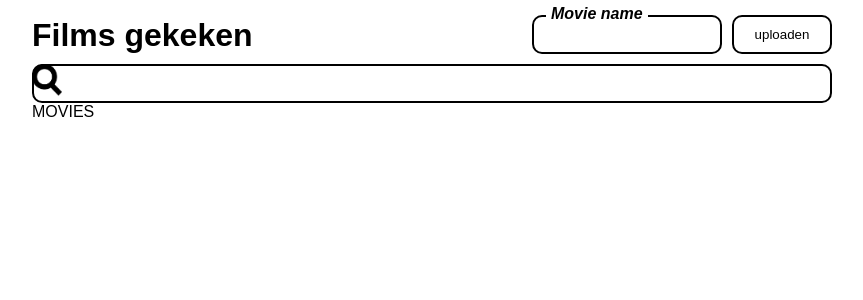
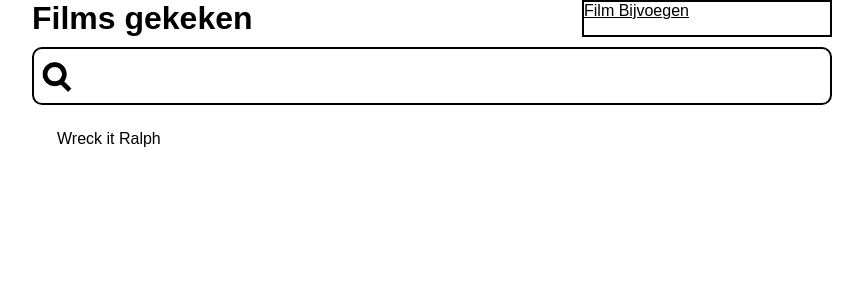
Before and after one commit to Corsolaa/rasp_server, a PHP site: page /movies in a window 1280 px wide. Shown: the top 300 px of the page, without its empty margins (208-1071 px from the left). Run offline with PHP 8.4, Linux system fonts and the light colour scheme.

Commit message:
image change and styling
Styling on search bar simpler.
Turned png to webp format.

```diff
--- a/movies/index.php
+++ b/movies/index.php
@@ -2,7 +2,7 @@
 //$json = file_get_contents("movies_data.json");
 //$movie_data = json_decode($json, true);
 //var_dump($movie_data);
-//?>
+?>
 
 <!doctype html>
 <html lang="en">
@@ -23,23 +23,19 @@
     <div class="header">
         <div class="top">
             <h1>Films gekeken</h1>
-            <form method="POST" class="submit_prompt">
-                <label for="movie_name">
-                    <input type="text" id="movie_name">
-                    <span>Movie name</span>
-                </label>
-                <input type="submit" class="submit_button" value="uploaden">
-            </form>
+            <a href="upload.php">Film Bijvoegen</a>
         </div>
         <div class="search">
             <label for="search_movie">
                 <input type="text" id="search_movie">
-                <img src="search-icon.png" alt="search-icon">
+                <img src="search-icon.webp" alt="search-icon">
             </label>
         </div>
     </div>
     <div class="movie_display">
-        MOVIES
+        <div class="movie">
+            Wreck it Ralph
+        </div>
     </div>
 </div>
 </body>
--- a/movies/main.css
+++ b/movies/main.css
@@ -69,58 +69,64 @@ summary,
     margin-top: auto;
 }
 
-.submit_prompt {
-    display: flex;
-    width: 300px;
+.header a {
+    width: 250px;
+    border: 2px black solid;
+    color: black;
 }
 
-.submit_prompt .submit_button {
-    width: 40%;
+/*.submit_prompt {*/
+/*    display: flex;*/
+/*    width: 300px;*/
+/*}*/
 
-    margin-top: 15px;
-    margin-left: 10px;
-    padding: 10px;
+/*.submit_prompt .submit_button {*/
+/*    width: 40%;*/
 
-    cursor: pointer;
-    background: white;
-}
+/*    margin-top: 15px;*/
+/*    margin-left: 10px;*/
+/*    padding: 10px;*/
+
+/*    cursor: pointer;*/
+/*    background: white;*/
+/*}*/
 
 
-.submit_prompt label{
-    display: inline;
-    position: relative;
+/*.submit_prompt label{*/
+/*    display: inline;*/
+/*    position: relative;*/
 
-    margin-top: 15px;
+/*    margin-top: 15px;*/
 
-    width: 80%;
-}
+/*    width: 80%;*/
+/*}*/
 
-.submit_prompt input {
-    width: 100%;
+/*.submit_prompt input {*/
+/*    width: 100%;*/
 
-    border: 2px var(--border-color) solid;
-    border-radius: 10px;
+/*    border: 2px var(--border-color) solid;*/
+/*    border-radius: 10px;*/
 
-    padding: 10px 10px 10px 17px;
-}
+/*    padding: 10px 10px 10px 17px;*/
+/*}*/
 
-.submit_prompt input:focus {
-    outline: 1px solid var(--border-color);
-}
+/*.submit_prompt input:focus {*/
+/*    outline: 1px solid var(--border-color);*/
+/*}*/
 
-.submit_prompt span {
-    position: absolute;
-    top: -10px;
-    left: 14px;
+/*.submit_prompt span {*/
+/*    position: absolute;*/
+/*    top: -10px;*/
+/*    left: 14px;*/
 
-    white-space: nowrap;
+/*    white-space: nowrap;*/
 
-    font-style: italic;
-    font-weight: bold;
+/*    font-style: italic;*/
+/*    font-weight: bold;*/
 
-    background: var(--login-background);
-    padding: 0 5px;
-}
+/*    background: var(--login-background);*/
+/*    padding: 0 5px;*/
+/*}*/
 
 .search {
     margin-top: 10px;
@@ -134,10 +140,12 @@ summary,
 .search input {
     width: 100%;
 
+    font-size: 1.3rem;
+
     border: 2px var(--border-color) solid;
     border-radius: 10px;
 
-    padding: 10px 10px 10px 30px;
+    padding: 15px 10px 15px 50px;
 }
 
 .search input:focus {
@@ -146,9 +154,14 @@ summary,
 
 .search img {
     position: absolute;
-    top: 0;
-    left: 0;
+    top: 25%;
+    left: 10px;
 
     width: 30px;
     height: auto;
 }
+
+.movie {
+    width: 50%;
+    padding: 25px;
+}
--- /dev/null
+++ b/movies/upload.php
@@ -0,0 +1 @@
+<?php
```
Also changed, not shown: movies/search-icon.png (deleted), movies/search-icon.webp (added).
